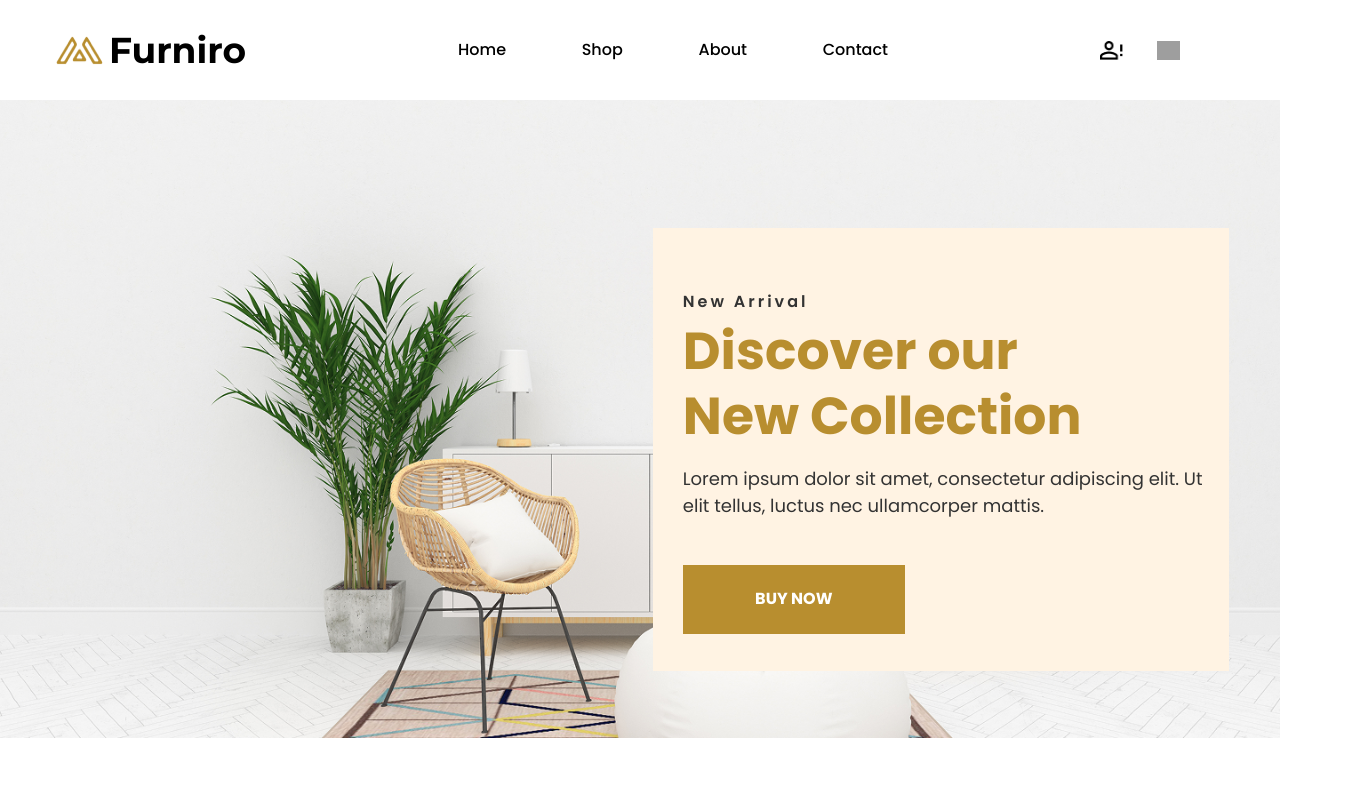
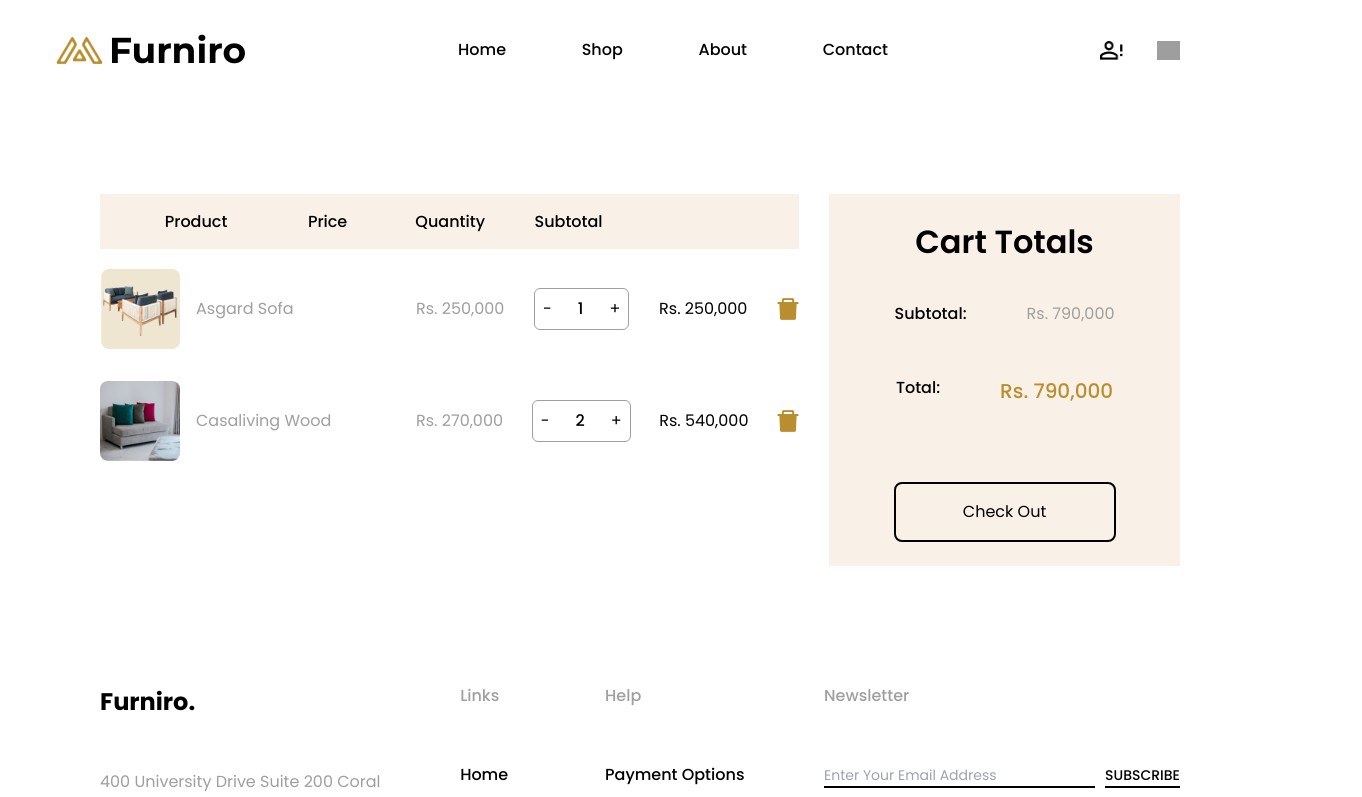
Before and after one commit to thiago-rgomes/desafio3-semana12-tirex, a React (Vite) app: page /cart in a window 1280 px wide. Shown: the top 797 px of the page, 1362 px wide, since content can reach past the window. Built offline with nearby package versions, Linux system fonts and the light colour scheme; grey boxes are pictures that could not be loaded.

Commit message:
feat: add cart section to cartPage

```diff
--- a/src/context/CartContext.tsx
+++ b/src/context/CartContext.tsx
@@ -13,6 +13,7 @@ interface CartContextType {
   addToCart: (item: CartItem) => void;
   removeFromCart: (id: number) => void;
   clearCart: () => void;
+  updateQuantity: (id: number, quantity: number) => void;
 }
 
 export const CartContext = createContext<CartContextType | undefined>(undefined);
@@ -57,8 +58,18 @@ export function CartProvider({ children }: { children: React.ReactNode }) {
     setItems([]);
   };
 
+  const updateQuantity = (id: number, quantity: number) => {
+    setItems((prevItems) =>
+      prevItems
+        .map((item) =>
+          item.id === id ? { ...item, quantity: Math.max(item.quantity + quantity, 1) } : item
+        )
+    );
+  };
+
+
   return (
-    <CartContext.Provider value={{ items, addToCart, removeFromCart, clearCart }}>
+    <CartContext.Provider value={{ items, addToCart, removeFromCart, clearCart, updateQuantity }}>
       {children}
     </CartContext.Provider>
   );
--- a/src/main.tsx
+++ b/src/main.tsx
@@ -6,11 +6,7 @@ import Header from './components/Header/Header'
 import { CartProvider } from './context/CartContext'
 import { AppRoutes } from './pages/app-routes'
 import Footer from './components/Footer/Footer'
-import Section1 from './pages/homePage/Section1/Section1'
-import Section2 from './pages/homePage/Section2/Section2'
-import Section4 from './pages/homePage/Section4/Section4'
-import Section5 from './pages/homePage/Section5/Section5'
-import Section3 from './pages/homePage/Section3/Section3'
+
 
 createRoot(document.getElementById('root')!).render(
   <StrictMode>
@@ -18,16 +14,12 @@ createRoot(document.getElementById('root')!).render(
       <CartProvider>
         <main>
         <Header></Header>
-        <Section1></Section1>
-        <Section2></Section2>
-        <Section3></Section3>
-        <Section4></Section4>
-        <Section5></Section5>
-        {/* <div className="flex-1 flex flex-col">
+
+        <div className="flex-1 flex flex-col">
         <AppRoutes></AppRoutes>
-        </div>        */}
+        </div>
+
         <Footer></Footer>
-
         </main>
       </CartProvider>
     </BrowserRouter>
--- a/src/pages/app-routes.tsx
+++ b/src/pages/app-routes.tsx
@@ -1,11 +1,14 @@
 import { Route, Routes } from 'react-router-dom';
+import HomePage from './homePage/HomePage';
+import CartPage from './cartPage/CartPage';
 
 
 export const AppRoutes = () => {
   return (
     <Routes>
-      <Route path="/" element={<Home />} />
-      <Route path="/about" element={<About />} />
+      <Route path="/" element={<HomePage></HomePage>} />
+      <Route path="/cart" element={<CartPage></CartPage>} />
+
     </Routes>
   );
 }
--- /dev/null
+++ b/src/pages/cartPage/CartPage.tsx
@@ -0,0 +1,65 @@
+import { useCart } from "../../hooks/useCart";
+import trashIcon from "../../assets/cartpage/trash.png"
+
+export default function CartPage() {
+  const { items, addToCart, removeFromCart, clearCart, updateQuantity } = useCart();
+
+  const subtotal = items.reduce((acc, item) => acc + item.price * item.quantity, 0);
+
+  return (
+    <div className="flex flex-col w-full mx-auto px-[100px] py-[70px]">
+      {items.length === 0 ? (
+        <p className="text-gray-500">Your cart is empty.</p>
+      ) : (
+        <div className="flex flex-col lg:flex-row gap-[30px]">
+          <div className="w-full max-w-[817px] lg:w-2/3 bg-white py-6 space-y-[16px]">
+            <div className="flex items-center w-full font-medium h-[55px] bg-[#F9F1E7] px-[40px] mb-[20px]">
+              <p className="ml-[4%] mr-[13%]">Product</p>
+              <p className="mr-[11%]">Price</p>
+              <p className="mr-[8%]">Quantity</p>
+              <p>Subtotal</p>
+            </div>
+            {items.map((item) => (
+              <div key={item.id} className="relative flex items-center justify-between pb-4">
+                <div className="flex items-center gap-4">
+                  <img src={item.imageUrl} alt={item.name} className="w-20 h-20 object-cover rounded-lg" />
+                  <div className="flex gap-[70px]">
+                    <h2 className="w-[150px] text-[#9F9F9F]">{item.name}</h2>
+                    <p className="text-[#9F9F9F]">Rs. {item.price.toLocaleString()}</p>
+                  </div>
+                </div>
+
+                <div className="flex border border-[#9F9F9F] rounded-md gap-[14px] p-2">
+                  <button onClick={() => updateQuantity(item.id, -1)}>-</button>
+                  <span className="px-3 font-medium">{item.quantity}</span>
+                  <button onClick={() => updateQuantity(item.id, 1)}>+</button>
+                </div>
+
+                <p>Rs. {(item.price * item.quantity).toLocaleString()}</p>
+
+                <button onClick={() => removeFromCart(item.id)} className="text-red-500">
+                  <img src={trashIcon} alt="trash icon" />
+                </button>
+              </div>
+            ))}
+          </div>
+
+          <div className="flex flex-col items-center w-full lg:w-1/3 bg-[#F9F1E7] p-6 gap-[20px] mt-[24px]">
+            <h2 className="text-[32px] font-semibold mb-4">Cart Totals</h2>
+            <div className="flex justify-between gap-[60px] mb-[30px]">
+              <span className="font-medium">Subtotal:</span>
+              <span className="text-[#9F9F9F]">Rs. {subtotal.toLocaleString()}</span>
+            </div>
+            <div className="flex justify-between gap-[60px] mb-[40px]">
+              <span className="font-medium">Total:</span>
+              <span className="text-[20px] font-medium text-[#B88E2F]">Rs. {subtotal.toLocaleString()}</span>
+            </div>
+            <button className="w-[222px] h-[60px] border-2 border-black text-black py-2 mt-4 rounded-lg">
+              Check Out
+            </button>
+          </div>
+        </div>
+      )}
+    </div>
+  );
+}
--- /dev/null
+++ b/src/pages/homePage/HomePage.tsx
@@ -0,0 +1,19 @@
+import Section1 from './Section1/Section1'
+import Section2 from './Section2/Section2'
+import Section3 from './Section3/Section3'
+import Section4 from './Section4/Section4'
+import Section5 from './Section5/Section5'
+
+const HomePage = () => {
+  return (
+    <div className="w-full flex flex-col">
+      <Section1></Section1>
+      <Section2></Section2>
+      <Section3></Section3>
+      <Section4></Section4>
+      <Section5></Section5>
+    </div>
+  )
+}
+
+export default HomePage
```
Also changed, not shown: src/assets/cartpage/trash.png (added).
